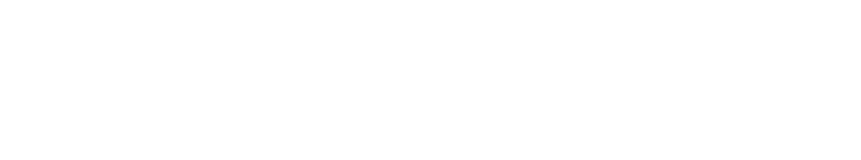
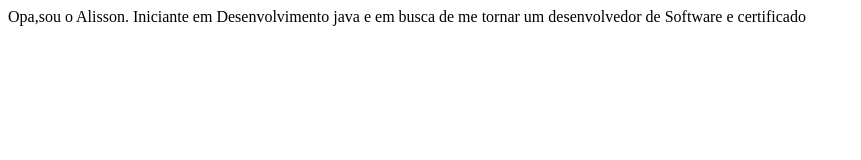
Before and after one commit to dearrudam/SiteSPS, a plain HTML site: page Alisson_Medeiros.html in a window 1280 px wide. Shown: the whole page, without its empty margins (0-861 px from the left). Drawn offline with Linux system fonts and the light colour scheme.

Commit message:
Ajuste html Alisson Medeiros

```diff
--- a/Alisson_Medeiros.html
+++ b/Alisson_Medeiros.html
@@ -5,6 +5,6 @@
 <title>Alisson Silva de Medeiros</title>
 </head>
 <body>
-<!-- Conteúdo -->
+<a> Opa,sou o Alisson. Iniciante em Desenvolvimento java e em busca de me tornar um desenvolvedor de Software e certificado </a>
 </body>
 </html>
```
